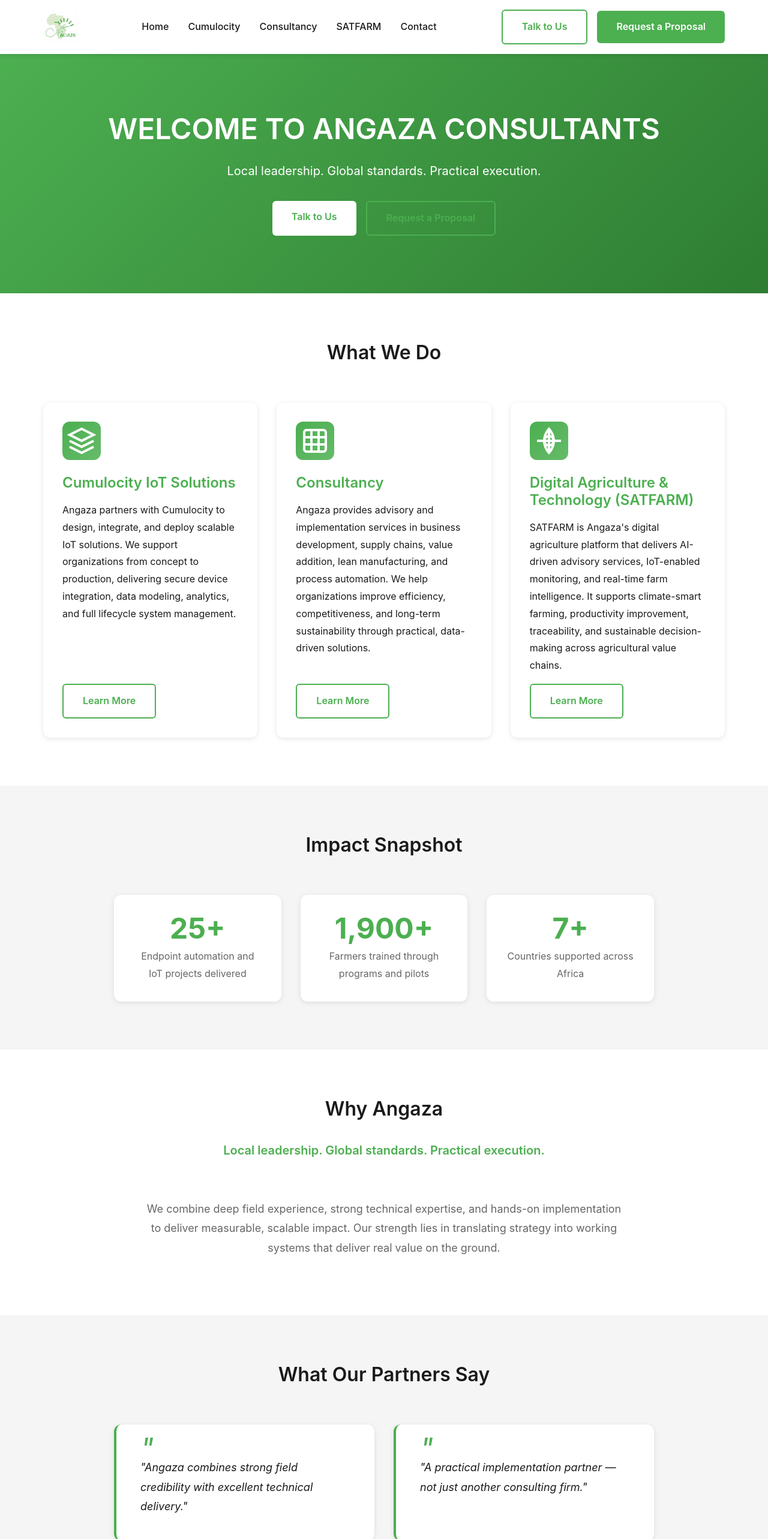
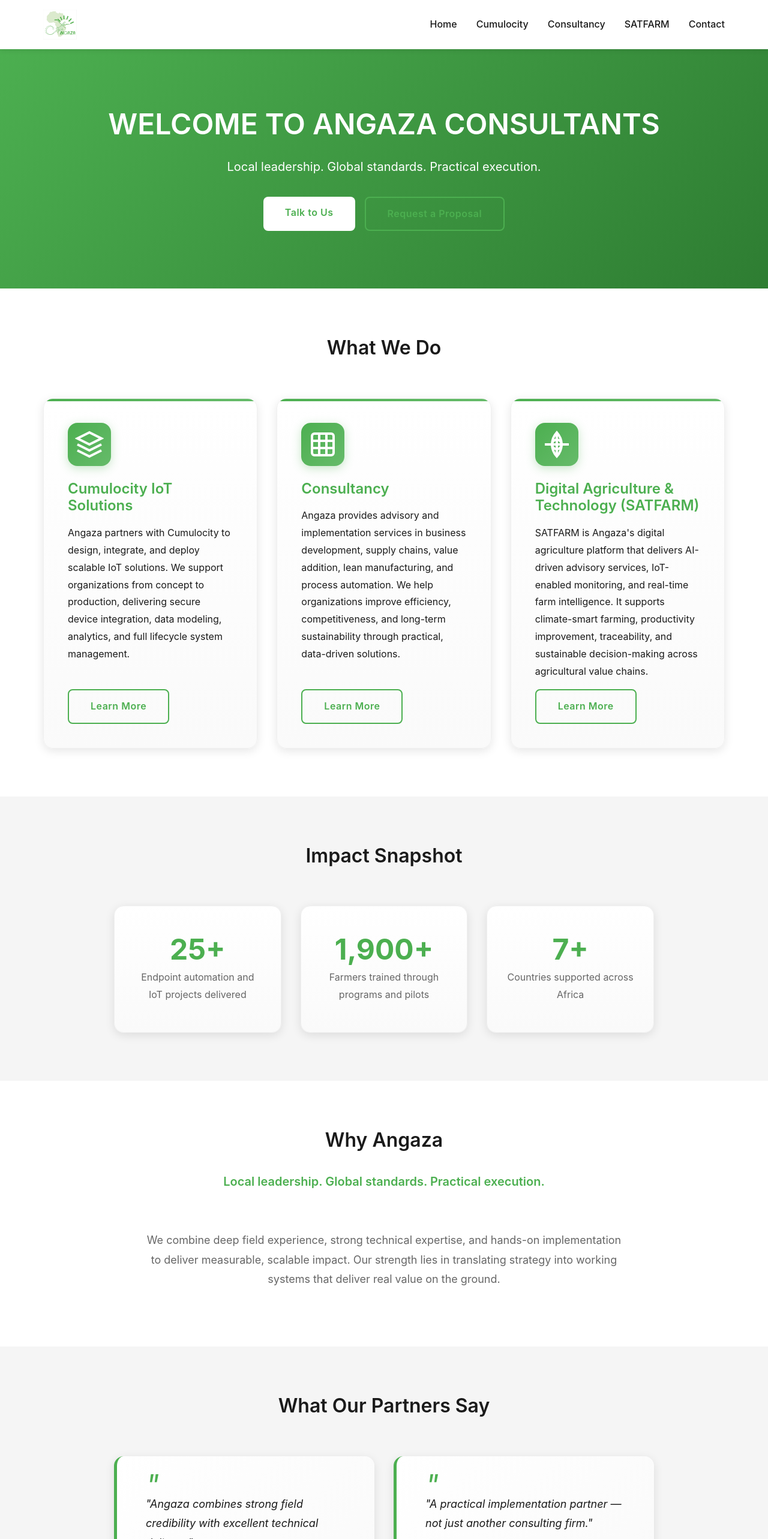
Before and after one commit to Gnettt/angazaco, a React (Vite) app: page / in a window 1280 px wide. Shown: the top 2566 px of the page at 60% size. Built offline with nearby package versions, Linux system fonts and the light colour scheme.

Commit message:
Updated App.tsx

```diff
--- a/src/App.tsx
+++ b/src/App.tsx
@@ -1,4 +1,5 @@
-import { BrowserRouter as Router, Routes, Route } from 'react-router-dom'
+import { BrowserRouter as Router, Routes, Route, useLocation } from 'react-router-dom'
+import { useEffect } from 'react'
 import Header from './components/Header'
 import Footer from './components/Footer'
 import Home from './pages/Home'
@@ -7,9 +8,20 @@ import Consultancy from './pages/Consultancy'
 import SATFARM from './pages/SATFARM'
 import Contact from './pages/Contact'
 
+function ScrollToTop() {
+  const { pathname } = useLocation()
+
+  useEffect(() => {
+    window.scrollTo(0, 0)
+  }, [pathname])
+
+  return null
+}
+
 function App() {
   return (
     <Router>
+      <ScrollToTop />
       <div className="app">
         <Header />
         <main>
--- a/src/components/Header.css
+++ b/src/components/Header.css
@@ -59,12 +59,6 @@
   width: 100%;
 }
 
-.header-buttons {
-  display: flex;
-  gap: 1rem;
-  align-items: center;
-  flex-shrink: 0;
-}
 
 .mobile-menu-toggle {
   display: none;
@@ -112,25 +106,6 @@
     max-height: 400px;
   }
 
-  .header-buttons {
-    order: 5;
-    width: 100%;
-    flex-direction: column;
-    max-height: 0;
-    overflow: hidden;
-    transition: max-height 0.3s ease;
-  }
-
-  .buttons-open {
-    max-height: 200px;
-    margin-bottom: 1rem;
-  }
-
-  .header-buttons .btn {
-    width: 100%;
-    text-align: center;
-  }
-
   .nav a {
     width: 100%;
     padding: 0.5rem 0;
--- a/src/components/Header.tsx
+++ b/src/components/Header.tsx
@@ -33,11 +33,6 @@ const Header = () => {
           <Link to="/satfarm" onClick={closeMenu}>SATFARM</Link>
           <Link to="/contact" onClick={closeMenu}>Contact</Link>
         </nav>
-
-        <div className={`header-buttons ${menuOpen ? 'buttons-open' : ''}`}>
-          <Link to="/contact" className="btn btn-outline" onClick={closeMenu}>Talk to Us</Link>
-          <Link to="/contact?proposal=true" className="btn btn-primary" onClick={closeMenu}>Request a Proposal</Link>
-        </div>
       </div>
     </header>
   )
--- a/src/index.css
+++ b/src/index.css
@@ -76,25 +76,27 @@ p {
 
 .btn {
   display: inline-block;
-  padding: 0.875rem 2rem;
-  border-radius: 6px;
+  padding: 0.875rem 2.25rem;
+  border-radius: 8px;
   font-weight: 600;
   text-decoration: none;
-  transition: all 0.3s ease;
+  transition: all 0.3s cubic-bezier(0.4, 0, 0.2, 1);
   border: none;
   cursor: pointer;
   font-size: 1rem;
+  letter-spacing: 0.5px;
 }
 
 .btn-primary {
   background-color: var(--primary-green);
   color: var(--white);
+  box-shadow: 0 4px 12px rgba(76, 175, 80, 0.3);
 }
 
 .btn-primary:hover {
   background-color: var(--secondary-green);
-  transform: translateY(-2px);
-  box-shadow: 0 4px 12px var(--shadow);
+  transform: translateY(-3px);
+  box-shadow: 0 8px 24px rgba(76, 175, 80, 0.4);
 }
 
 .btn-outline {
@@ -132,16 +134,18 @@ p {
 }
 
 .card {
-  background: var(--white);
-  padding: 2rem;
-  border-radius: 12px;
-  box-shadow: 0 2px 8px var(--shadow);
-  transition: transform 0.3s ease, box-shadow 0.3s ease;
+  background: linear-gradient(to bottom, var(--white) 0%, #fafafa 100%);
+  padding: 2.5rem;
+  border-radius: 16px;
+  box-shadow: 0 4px 16px var(--shadow);
+  transition: transform 0.3s ease, box-shadow 0.3s ease, border-color 0.3s ease;
+  border: 1px solid #f0f0f0;
 }
 
 .card:hover {
-  transform: translateY(-4px);
-  box-shadow: 0 8px 24px var(--shadow);
+  transform: translateY(-8px);
+  box-shadow: 0 12px 32px rgba(0, 0, 0, 0.15);
+  border-color: var(--primary-green);
 }
 
 .hero {
--- a/src/pages/Contact.tsx
+++ b/src/pages/Contact.tsx
@@ -93,11 +93,6 @@ const Contact = () => {
                     <input type="tel" id="phone" name="phone" />
                   </div>
 
-                  <div className="form-group">
-                    <label htmlFor="organization">Organization</label>
-                    <input type="text" id="organization" name="organization" />
-                  </div>
-
                   {isProposal && (
                     <div className="form-group">
                       <label htmlFor="service">Service Interest *</label>
--- a/src/pages/Home.css
+++ b/src/pages/Home.css
@@ -20,18 +20,31 @@
   display: flex;
   flex-direction: column;
   align-items: flex-start;
+  position: relative;
+  overflow: hidden;
+}
+
+.service-card::before {
+  content: '';
+  position: absolute;
+  top: 0;
+  left: 0;
+  right: 0;
+  height: 4px;
+  background: linear-gradient(90deg, var(--primary-green) 0%, var(--accent-green) 100%);
 }
 
 .service-icon {
-  width: 64px;
-  height: 64px;
+  width: 72px;
+  height: 72px;
   background: linear-gradient(135deg, var(--primary-green) 0%, var(--accent-green) 100%);
   color: var(--white);
   display: flex;
   align-items: center;
   justify-content: center;
-  border-radius: 12px;
+  border-radius: 16px;
   margin-bottom: 1.5rem;
+  box-shadow: 0 4px 16px rgba(76, 175, 80, 0.3);
 }
 
 .service-card h3 {
@@ -53,15 +66,17 @@
 
 .impact-card {
   text-align: center;
-  padding: 2rem;
-  background: var(--white);
-  border-radius: 12px;
-  box-shadow: 0 2px 8px var(--shadow);
-  transition: transform 0.3s ease;
+  padding: 3rem 2rem;
+  background: linear-gradient(to bottom, var(--white) 0%, #fafafa 100%);
+  border-radius: 16px;
+  box-shadow: 0 4px 16px var(--shadow);
+  transition: transform 0.3s ease, box-shadow 0.3s ease;
+  border: 1px solid #f0f0f0;
 }
 
 .impact-card:hover {
-  transform: translateY(-4px);
+  transform: translateY(-8px);
+  box-shadow: 0 12px 32px var(--shadow);
 }
 
 .impact-number {
@@ -105,11 +120,18 @@
 }
 
 .testimonial-card {
-  background: var(--white);
-  padding: 2.5rem;
-  border-radius: 12px;
-  box-shadow: 0 2px 8px var(--shadow);
-  border-left: 4px solid var(--primary-green);
+  background: linear-gradient(135deg, var(--white) 0%, #fafafa 100%);
+  padding: 3rem;
+  border-radius: 16px;
+  box-shadow: 0 4px 16px var(--shadow);
+  border-left: 5px solid var(--primary-green);
+  transition: transform 0.3s ease, box-shadow 0.3s ease;
+  position: relative;
+}
+
+.testimonial-card:hover {
+  transform: translateY(-4px);
+  box-shadow: 0 12px 32px var(--shadow);
 }
 
 .quote {
--- a/src/pages/Page.css
+++ b/src/pages/Page.css
@@ -149,6 +149,31 @@
 .partner-card p {
   color: var(--text-light);
   margin: 0;
+}
+
+.partner-logo-card {
+  background: var(--white);
+  padding: 2rem;
+  border-radius: 12px;
+  box-shadow: 0 2px 8px var(--shadow);
+  display: flex;
+  align-items: center;
+  justify-content: center;
+  transition: transform 0.3s ease, box-shadow 0.3s ease, filter 0.3s ease;
+  text-decoration: none;
+  min-height: 200px;
+}
+
+.partner-logo-card:hover {
+  transform: translateY(-6px);
+  box-shadow: 0 12px 32px var(--shadow);
+  filter: brightness(0.95);
+}
+
+.partner-logo-card img {
+  max-width: 90%;
+  max-height: 150px;
+  object-fit: contain;
 }
 
 .features-grid-large {
--- a/src/pages/SATFARM.tsx
+++ b/src/pages/SATFARM.tsx
@@ -1,4 +1,3 @@
-import { Link } from 'react-router-dom'
 import './Page.css'
 
 const SATFARM = () => {
@@ -31,26 +30,18 @@ const SATFARM = () => {
           <div className="partners-section mt-4 mb-4">
             <h3 className="text-center mb-3">Strategic Partners</h3>
             <div className="partners-grid">
-              <div className="partner-card">
-                <div className="partner-flag">🇰🇪</div>
-                <h4>Kibabii University</h4>
-                <p>Kenya</p>
-              </div>
-              <div className="partner-card">
-                <div className="partner-flag">🇺🇬</div>
-                <h4>Makerere University</h4>
-                <p>Uganda</p>
-              </div>
-              <div className="partner-card">
-                <div className="partner-flag">🇳🇬</div>
-                <h4>University of Nigeria</h4>
-                <p>Nigeria</p>
-              </div>
-              <div className="partner-card">
-                <div className="partner-flag">🇸🇿</div>
-                <h4>University of Eswatini</h4>
-                <p>Eswatini</p>
-              </div>
+              <a href="https://kibu.ac.ke/" target="_blank" rel="noopener noreferrer" className="partner-logo-card">
+                <img src="/kibabii-university-logo.png" alt="Kibabii University" />
+              </a>
+              <a href="https://mak.ac.ug/" target="_blank" rel="noopener noreferrer" className="partner-logo-card">
+                <img src="/makerere-university-logo.png" alt="Makerere University" />
+              </a>
+              <a href="https://www.unn.edu.ng/" target="_blank" rel="noopener noreferrer" className="partner-logo-card">
+                <img src="/university-of-nigeria-logo.png" alt="University of Nigeria" />
+              </a>
+              <a href="https://www.uneswa.ac.sz/" target="_blank" rel="noopener noreferrer" className="partner-logo-card">
+                <img src="/university-of-eswatini-logo.png" alt="University of Eswatini" />
+              </a>
             </div>
           </div>
 
@@ -116,17 +107,6 @@ const SATFARM = () => {
           </div>
         </div>
       </section>
-
-      <section className="section section-alt">
-        <div className="container text-center">
-          <h2 className="mb-2">Join the Digital Agriculture Revolution</h2>
-          <p className="mb-3">Learn how SATFARM can transform your agricultural operations</p>
-          <div className="cta-buttons">
-            <Link to="/contact" className="btn btn-primary">Learn More</Link>
-            <Link to="/contact?proposal=true" className="btn btn-outline">Request a Demo</Link>
-          </div>
-        </div>
-      </section>
     </div>
   )
 }
```
